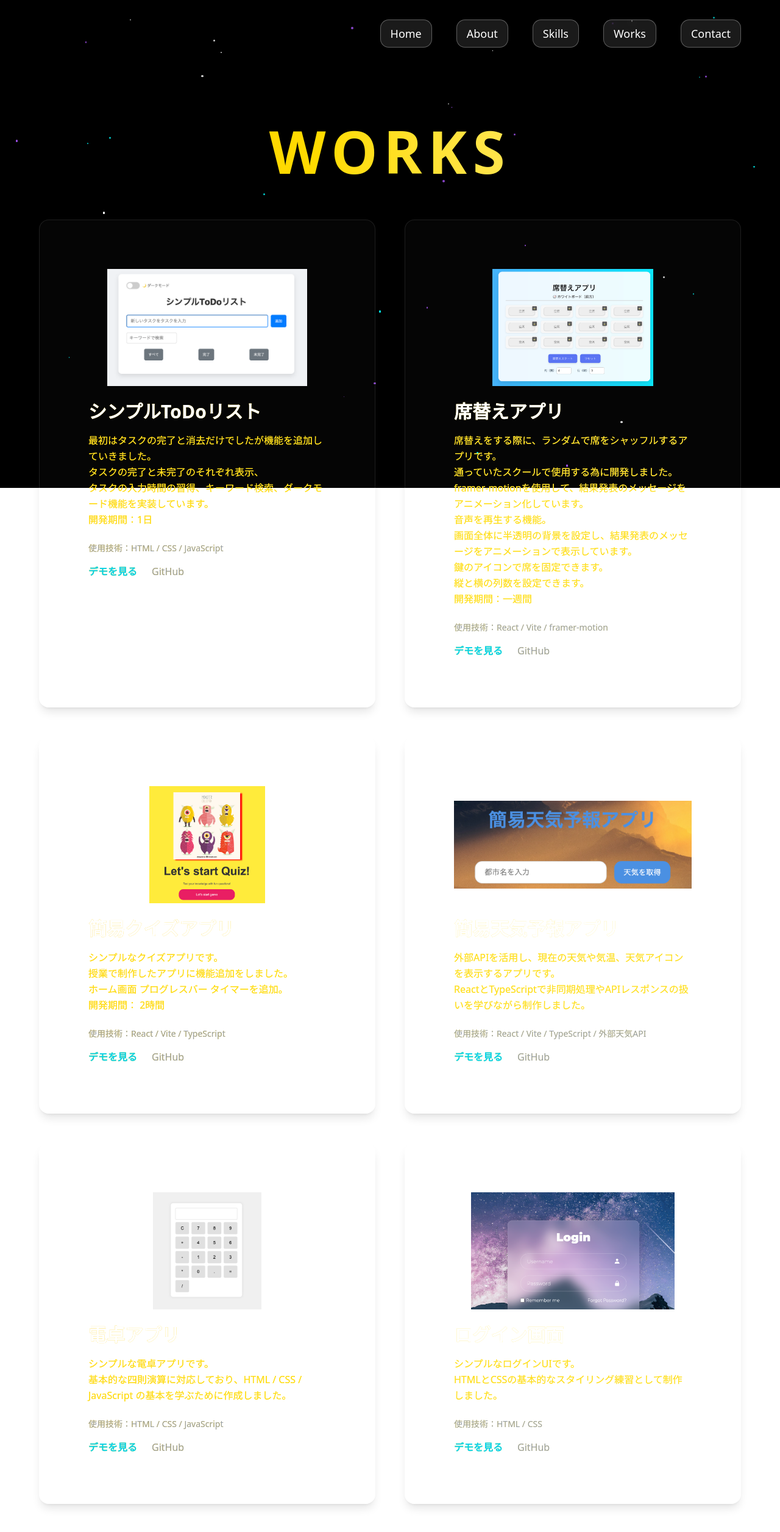
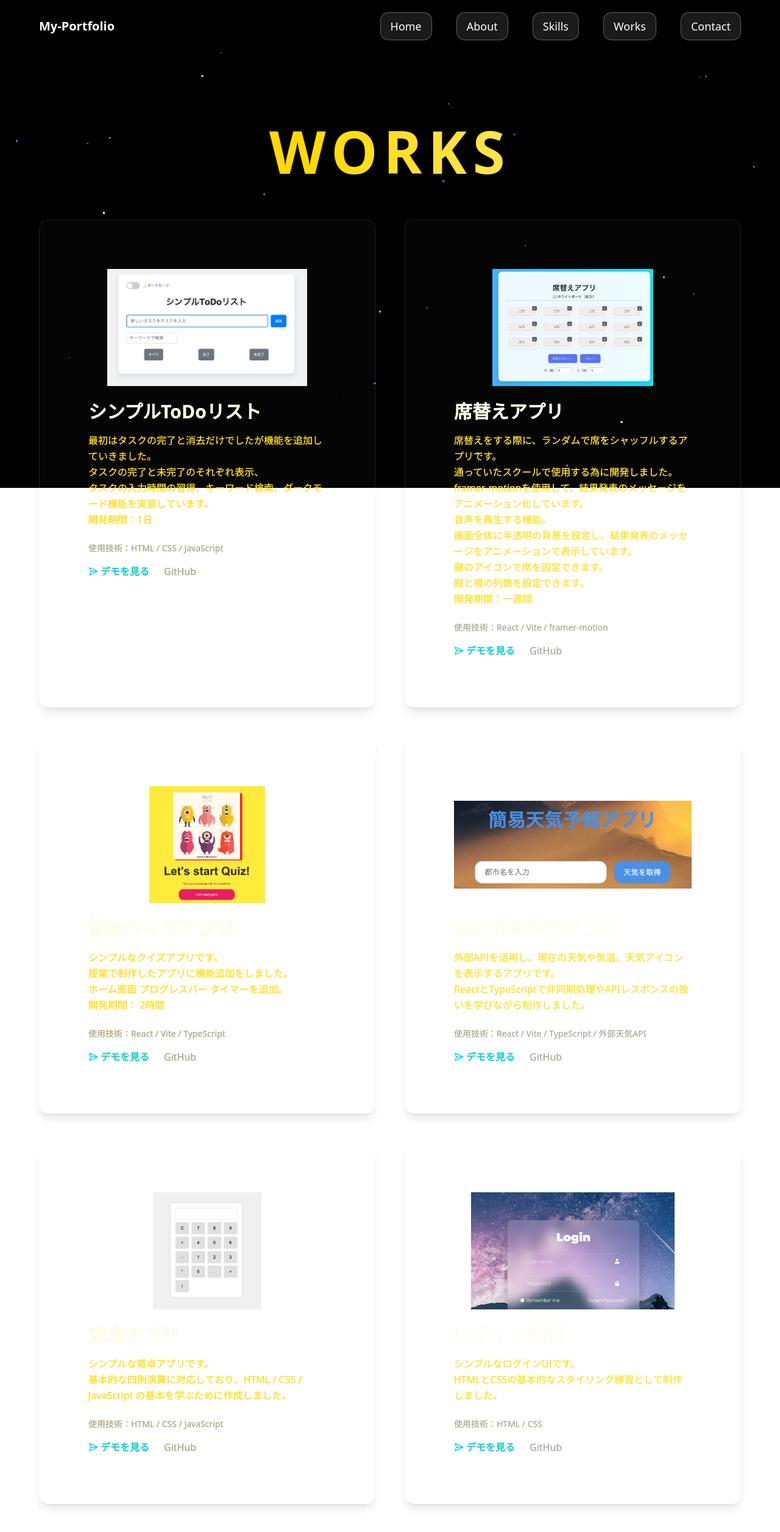
Before and after one commit to Yugo-39/my-portfolio, a Next.js app: page /works in a window 1280 px wide. Shown: the top 2512 px of the page at 61% size. Built offline with nearby package versions, Linux system fonts and the light colour scheme.

Commit message:
機能追加

```diff
--- a/src/app/components/Header.tsx
+++ b/src/app/components/Header.tsx
@@ -1,5 +1,6 @@
 "use client";
-import { useState } from "react";
+
+import { useState, useEffect } from "react";
 import Link from "next/link";
 import {
   Sheet,
@@ -11,89 +12,76 @@ import { MenuIcon } from "lucide-react";
 
 export default function Header() {
   const [open, setOpen] = useState(false);
+  const [showHeader, setShowHeader] = useState(true);
+  const [lastScrollY, setLastScrollY] = useState(0);
 
   const handleClose = () => setOpen(false);
 
+  // スクロールでヘッダー非表示
+  useEffect(() => {
+    const handleScroll = () => {
+      const currentY = window.scrollY;
+      if (currentY < 10 || currentY < lastScrollY) {
+        setShowHeader(true); // 上に戻る or ほぼ上 → 表示
+      } else {
+        setShowHeader(false); // 下スクロール → 非表示
+      }
+      setLastScrollY(currentY);
+    };
+
+    window.addEventListener("scroll", handleScroll);
+    return () => window.removeEventListener("scroll", handleScroll);
+  }, [lastScrollY]);
+
   return (
-    <header className="fixed top-0 left-0 w-full text-white px-4 py-3 z-50 shadow">
+    <header
+      className={`fixed top-0 left-0 w-full text-white px-4 py-3 z-50 shadow transition-transform duration-300 ${
+        showHeader ? "translate-y-0" : "-translate-y-full"
+      } bg-black/70 backdrop-blur`}
+    >
       <div className="flex justify-between items-center max-w-6xl mx-auto">
         {/* ロゴまたはタイトル */}
-        <div className="text-xl font-bold"></div>
+        <div className="text-xl font-bold">My-Portfolio</div>
 
         {/* デスクトップメニュー */}
-        <nav className=" hidden md:flex gap-10 py-5 text-base md:text-lg">
+        <nav className="hidden md:flex gap-10 py-2 text-base md:text-lg">
+          {["/", "/about", "/skills", "/works", "/contact"].map((path, i) => {
+            const label = ["Home", "About", "Skills", "Works", "Contact"][i];
+            return (
               <Link
-            href="/"
+                key={label}
+                href={path}
                 className="px-4 py-2 rounded-xl border border-white/30 bg-white/10 backdrop-blur text-white shadow-lg hover:bg-white/20 transition hover:text-yellow-400"
               >
-            Home
+                {label}
               </Link>
-
-          <Link
-            href="/about"
-            className="px-4 py-2 rounded-xl border border-white/30 bg-white/10 backdrop-blur text-white shadow-lg hover:bg-white/20 transition hover:text-yellow-400"
-          >
-            About
-          </Link>
-          <Link
-            href="/skills"
-            className="px-4 py-2 rounded-xl border border-white/30 bg-white/10 backdrop-blur text-white shadow-lg hover:bg-white/20 transition hover:text-yellow-400"
-          >
-            Skills
-          </Link>
-          <Link
-            href="/works"
-            className="px-4 py-2 rounded-xl border border-white/30 bg-white/10 backdrop-blur text-white shadow-lg hover:bg-white/20 transition hover:text-yellow-400"
-          >
-            Works
-          </Link>
-
-          <Link
-            href="/contact"
-            className="px-4 py-2 rounded-xl border border-white/30 bg-white/10 backdrop-blur text-white shadow-lg hover:bg-white/20 transition hover:text-yellow-400"
-          >
-            Contact
-          </Link>
+            );
+          })}
         </nav>
 
-        {/* スマホ用ハンバーガーメニュー */}
+        {/* モバイル用メニュー */}
         <div className="md:hidden">
           <Sheet open={open} onOpenChange={setOpen}>
             <SheetTitle className="sr-only">メニュー</SheetTitle>
             <SheetTrigger>
-              <MenuIcon className="w-6 h-6" />
+              <MenuIcon className="w-7 h-7" />
             </SheetTrigger>
             <SheetContent side="top" className="bg-black text-white">
               <nav className="flex flex-col items-center gap-6 mt-10 text-lg">
+                {["Home", "About", "Skills", "Works", "Contact"].map(
+                  (label, i) => (
                     <Link
-                  href="/"
+                      key={label}
+                      href={
+                        ["/", "/about", "/skills", "/works", "/contact"][i]
+                      }
                       onClick={handleClose}
                       className="hover:underline hover:text-yellow-400"
                     >
-                  Home
+                      {label}
                     </Link>
-                <Link
-                  href="/about"
-                  onClick={handleClose}
-                  className="hover:underline hover:text-yellow-400"
-                >
-                  About
-                </Link>
-                <Link
-                  href="/works"
-                  onClick={handleClose}
-                  className="hover:underline hover:text-yellow-400"
-                >
-                  Works
-                </Link>
-
-                <Link
-                  href="/contact"
-                  onClick={handleClose}
-                  className="hover:underline hover:text-yellow-400"
-                >
-                  Contact
-                </Link>
+                  )
+                )}
               </nav>
             </SheetContent>
           </Sheet>
--- a/src/app/contact/page.tsx
+++ b/src/app/contact/page.tsx
@@ -21,7 +21,7 @@ export default function ContactPage() {
   return (
     <section className="min-h-screen  text-white px-4 py-16 flex flex-col items-center justify-center">
       <motion.h2
-        className="text-7xl md:text-8xl font-bold mb-10 text-transparent bg-clip-text bg-gradient-to-r from-yellow-400 via-yellow-300 to-yellow-200"
+        className="text-7xl md:text-8xl font-bold mb-10 text-transparent bg-clip-text bg-gradient-to-r from-yellow-400 via-yellow-300 to-yellow-200 pt-20"
         initial={{ opacity: 0, y: -30 }}
         animate={{ opacity: 1, y: 0 }}
         transition={{ duration: 0.6 }}
--- a/src/app/works/page.tsx
+++ b/src/app/works/page.tsx
@@ -2,7 +2,7 @@
 
 import Image from "next/image";
 import { motion } from "framer-motion";
-
+import { SendHorizontal } from "lucide-react";
 export default function WorksPage() {
   return (
     <div className="min-h-screen px-6 py-20 text-transparent bg-clip-text bg-gradient-to-r from-yellow-400 via-yellow-300 to-yellow-200 pt-50">
@@ -56,8 +56,9 @@ export default function WorksPage() {
             <a
               href="https://zippy-manatee-ba187d.netlify.app/"
               target="_blank"
-              className="text-cyan-400 font-bold hover:text-cyan-300 transition"
+              className="flex items-center gap-1 text-cyan-400 font-bold hover:text-cyan-300 transition"
             >
+              <SendHorizontal className="w-4 h-4" />
               デモを見る
             </a>
             <a
@@ -115,8 +116,9 @@ export default function WorksPage() {
             <a
               href="https://roaring-bonbon-310d09.netlify.app/"
               target="_blank"
-              className="text-cyan-400 font-bold hover:text-cyan-300 transition"
+              className="flex items-center gap-1 text-cyan-400 font-bold hover:text-cyan-300 transition"
             >
+               <SendHorizontal className="w-4 h-4" />
               デモを見る
             </a>
             <a
@@ -166,8 +168,9 @@ export default function WorksPage() {
             <a
               href="https://beamish-marshmallow-92d7d2.netlify.app/"
               target="_blank"
-              className="text-cyan-400 font-bold hover:text-cyan-300 transition"
+              className="flex items-center gap-1 text-cyan-400 font-bold hover:text-cyan-300 transition"
             >
+               <SendHorizontal className="w-4 h-4" />
               デモを見る
             </a>
             <a
@@ -213,8 +216,9 @@ export default function WorksPage() {
             <a
               href="https://classy-clafoutis-50599f.netlify.app/"
               target="_blank"
-              className="text-cyan-400 font-bold hover:text-cyan-300 transition"
+              className="flex items-center gap-1 text-cyan-400 font-bold hover:text-cyan-300 transition"
             >
+               <SendHorizontal className="w-4 h-4" />
               デモを見る
             </a>
             <a
@@ -261,8 +265,9 @@ export default function WorksPage() {
             <a
               href="https://glittery-strudel-761578.netlify.app/"
               target="_blank"
-              className="text-cyan-400 font-bold hover:text-cyan-300 transition"
+              className="flex items-center gap-1 text-cyan-400 font-bold hover:text-cyan-300 transition"
             >
+               <SendHorizontal className="w-4 h-4" />
               デモを見る
             </a>
             <a
@@ -307,8 +312,9 @@ export default function WorksPage() {
             <a
               href="https://chic-beijinho-7c9c51.netlify.app/"
               target="_blank"
-              className="text-cyan-400 font-bold hover:text-cyan-300 transition"
+              className="flex items-center gap-1 text-cyan-400 font-bold hover:text-cyan-300 transition"
             >
+               <SendHorizontal className="w-4 h-4" />
               デモを見る
             </a>
             <a
```
Lines whose indentation alone changed are shown as unchanged.
